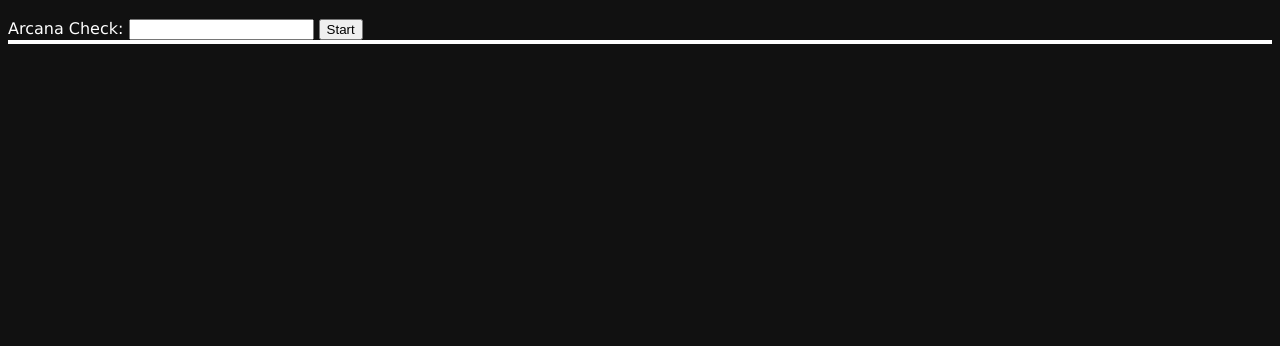
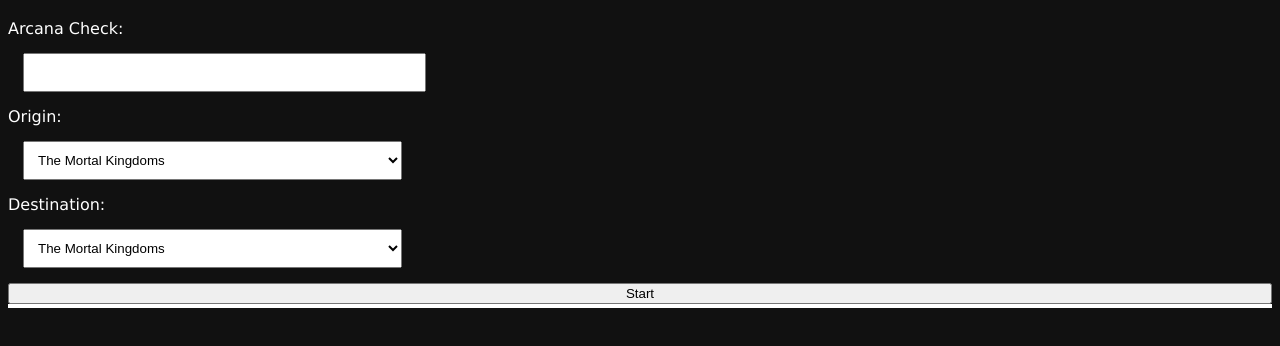
Before and after one commit to joerdixon/the-planar-atlas, a plain HTML site: page index.html in a window 1280 px wide. Shown: the part 62-408 px from the top of the page. Drawn offline with Linux system fonts and the light colour scheme.

Commit message:
more inputs added

```diff
--- a/index.html
+++ b/index.html
@@ -1,5 +1,6 @@
 <!DOCTYPE html>
 <html lang="en">
+
 <head>
     <meta charset="UTF-8">
     <meta http-equiv="X-UA-Compatible" content="IE=edge">
@@ -7,12 +8,69 @@
     <title>Planar Atlas</title>
     <link rel="stylesheet" href="styles.css">
 </head>
+
 <body>
     <div id="root">
         <h1>Chart a Course!</h1>
-        <form>
+        <form id='user-input'>
             <label for="arcana-check">Arcana Check:</label>
-            <input type="number" id="arcana-check">
+            <input type="number" id="arcana-check" class="input-box">
+            <label for="origin">Origin:</label>
+            <select name="origin" id="origin" class="input-box">
+                <option value="The Mortal Kingdoms">The Mortal Kingdoms</option>
+                <option value="The Astral Plane">The Astral Plane</option>
+                <option value="The Elemental Plane of Earth">The Elemental Plane of Earth</option>
+                <option value="The Elemental Plane of Water">The Elemental Plane of Water</option>
+                <option value="The Elemental Plane of Fire">The Elemental Plane of Fire</option>
+                <option value="The Elemental Plane of Air">The Elemental Plane of Air</option>
+                <option value="The Demi-Elemental Plane of Fog">The Demi-Elemental Plane of Fog</option>
+                <option value="The Demi-Elemental Plane of Steam">The Demi-Elemental Plane of Steam</option>
+                <option value="The Demi-Elemental Plane of Mud">The Demi-Elemental Plane of Mud</option>
+                <option value="The Demi-Elemental Plane of Smoke">The Demi-Elemental Plane of Smoke</option>
+                <option value="The Demi-Elemental Plane of Sand">The Demi-Elemental Plane of Sand</option>
+                <option value="Avernus">Avernus</option>
+                <option value="The Abyss">The Abyss</option>
+                <option value="Githgarden">Githgarden</option>
+                <option value="The Blood Flats">The Blood Flats</option>
+                <option value="Axiom">Axiom</option>
+                <option value="Arcadia">Arcadia</option>
+                <option value="Incarnum">Incarnum</option>
+                <option value="The Feywilds">The Feywilds</option>
+                <option value="The Shadow Fell">The Shadow Fell</option>
+                <option value="Limbo">Limbo</option>
+                <option value="The Cloud Reaches">The Cloud Reaches</option>
+                <option value="The Lower Celestial Plane">The Lower Celestial Plane</option>
+                <!-- Figure out what to do about undisclosed planes. -->
+                <option value="???">???</option>
+            </select>
+            <label for="destination">Destination:</label>
+            <select name="destination" id="destination" class="input-box">
+                <option value="The Mortal Kingdoms">The Mortal Kingdoms</option>
+                <option value="The Astral Plane">The Astral Plane</option>
+                <option value="The Elemental Plane of Earth">The Elemental Plane of Earth</option>
+                <option value="The Elemental Plane of Water">The Elemental Plane of Water</option>
+                <option value="The Elemental Plane of Fire">The Elemental Plane of Fire</option>
+                <option value="The Elemental Plane of Air">The Elemental Plane of Air</option>
+                <option value="The Demi-Elemental Plane of Fog">The Demi-Elemental Plane of Fog</option>
+                <option value="The Demi-Elemental Plane of Steam">The Demi-Elemental Plane of Steam</option>
+                <option value="The Demi-Elemental Plane of Mud">The Demi-Elemental Plane of Mud</option>
+                <option value="The Demi-Elemental Plane of Smoke">The Demi-Elemental Plane of Smoke</option>
+                <option value="The Demi-Elemental Plane of Sand">The Demi-Elemental Plane of Sand</option>
+                <option value="Avernus">Avernus</option>
+                <option value="The Abyss">The Abyss</option>
+                <option value="Githgarden">Githgarden</option>
+                <option value="The Blood Flats">The Blood Flats</option>
+                <option value="Axiom">Axiom</option>
+                <option value="Arcadia">Arcadia</option>
+                <option value="Incarnum">Incarnum</option>
+                <option value="The Feywilds">The Feywilds</option>
+                <option value="The Shadow Fell">The Shadow Fell</option>
+                <option value="Limbo">Limbo</option>
+                <option value="The Cloud Reaches">The Cloud Reaches</option>
+                <option value="The Lower Celestial Plane">The Lower Celestial Plane</option>
+                <!-- Figure out what to do about undisclosed planes. -->
+                <option value="???">???</option>
+            </select>
             <button id='start-chart' type="button" onclick="Chart()">Start</button>
         </form>
         <div id="chart-container">
@@ -24,4 +82,5 @@
     </div>
     <script src="index.js"></script>
 </body>
+
 </html>
--- a/index.js
+++ b/index.js
@@ -1,11 +1,15 @@
 // The Planar Atlas Course Charting Machine
 
-// TODO: Add a nope button to reroll planes.
+// TODO: Add a button to reroll planes.
 // TODO: Add an exception for the astral plane.
 // TODO: Prevent duplicate planes on route.
 // TODO: Add input for destination plane.
 // TODO: Add input for origin plane.
 // TODO: Add hours for times less than a day.
+
+// Questions:
+// Are these all the avaliable planes to start from/go to
+
 
 // DOM Selectors
 const arcanaCheck = document.getElementById("arcana-check");
--- a/styles.css
+++ b/styles.css
@@ -10,6 +10,18 @@ body {
 
 #console {
     border: white 2px solid;
+}
+
+#user-input {
+    display: flex;
+    flex-direction: column;
+
+}
+
+.input-box {
+    width: 30%;
+    padding: 10px;
+    margin: 15px;
 }
 
 .planeTitle {
```
